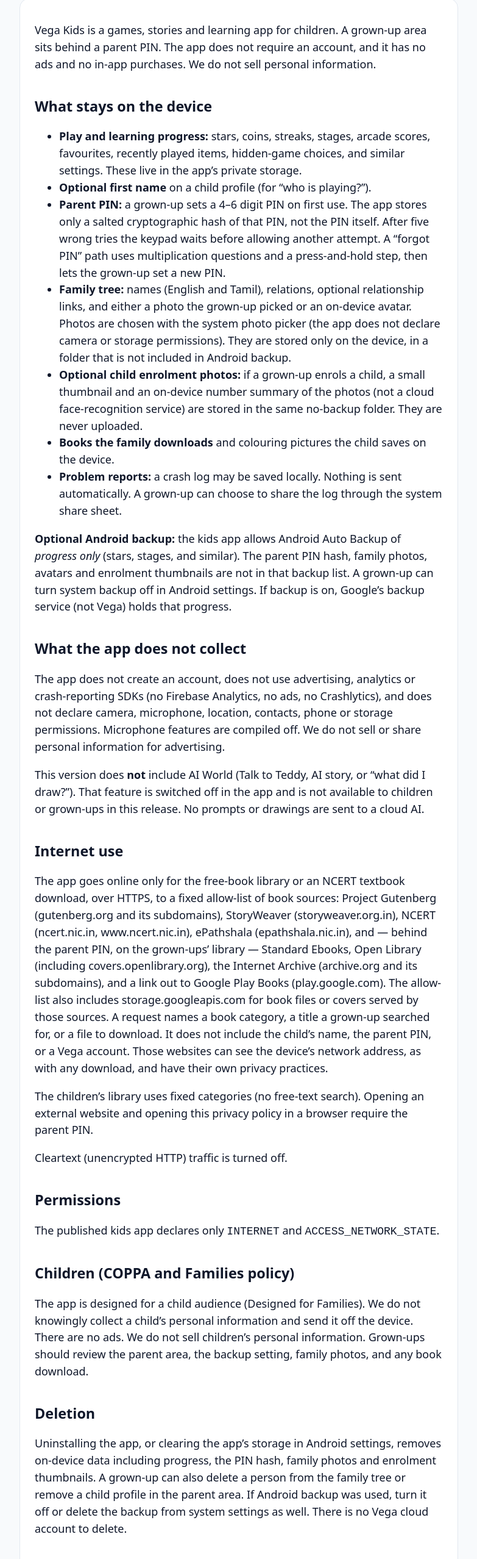
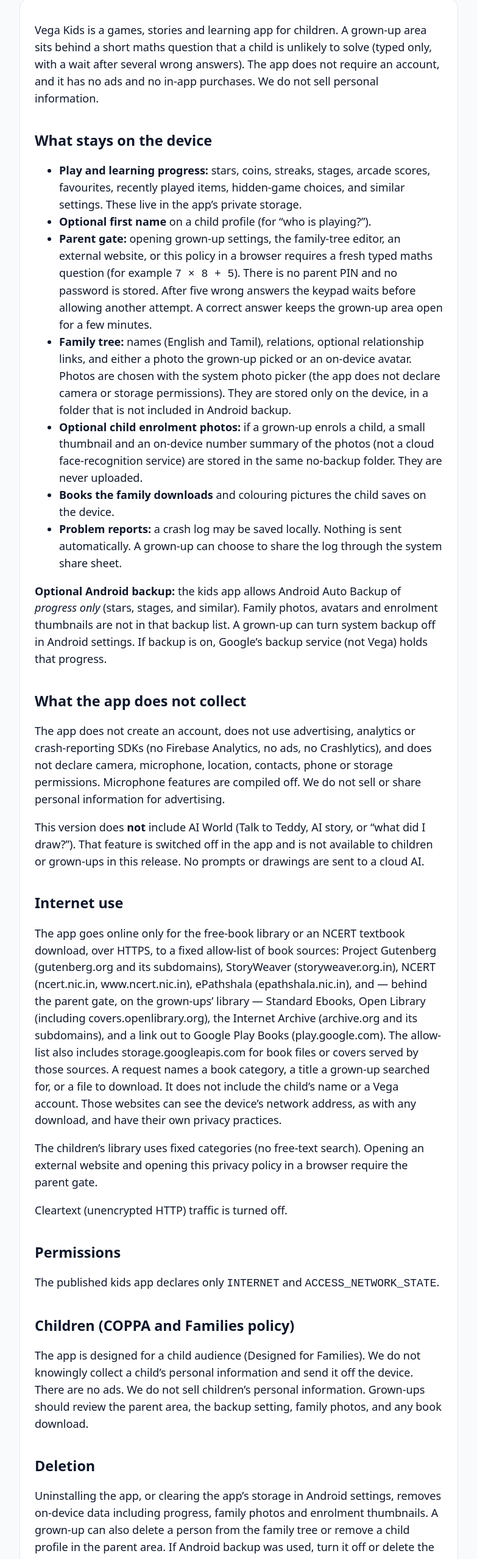
Before and after one commit to dhaneeswaran/vega-kids-privacy, a plain HTML site: page index.html in a window 1280 px wide. Shown: the part 244-2800 px from the top of the page at 61% size, without its empty margins (248-1031 px from the left). Drawn offline with Linux system fonts and the light colour scheme.

Commit message:
Remove parent PIN from the Vega Kids privacy policy
Build 104 uses a typed maths parent gate and does not store a PIN or
password. The policy now matches the published app.

```diff
--- a/index.html
+++ b/index.html
@@ -28,20 +28,20 @@ footer { margin-top: 48px; font-size: 0.9rem; color: var(--muted); }
 </header>
 <div class="card">
 
-<p>Vega Kids is a games, stories and learning app for children. A grown-up area sits behind a parent PIN. The app does not require an account, and it has no ads and no in-app purchases. We do not sell personal information.</p>
+<p>Vega Kids is a games, stories and learning app for children. A grown-up area sits behind a short maths question that a child is unlikely to solve (typed only, with a wait after several wrong answers). The app does not require an account, and it has no ads and no in-app purchases. We do not sell personal information.</p>
 
 <h2>What stays on the device</h2>
 <ul>
   <li><strong>Play and learning progress:</strong> stars, coins, streaks, stages, arcade scores, favourites, recently played items, hidden-game choices, and similar settings. These live in the app’s private storage.</li>
   <li><strong>Optional first name</strong> on a child profile (for “who is playing?”).</li>
-  <li><strong>Parent PIN:</strong> a grown-up sets a 4–6 digit PIN on first use. The app stores only a salted cryptographic hash of that PIN, not the PIN itself. After five wrong tries the keypad waits before allowing another attempt. A “forgot PIN” path uses multiplication questions and a press-and-hold step, then lets the grown-up set a new PIN.</li>
+  <li><strong>Parent gate:</strong> opening grown-up settings, the family-tree editor, an external website, or this policy in a browser requires a fresh typed maths question (for example <code>7 × 8 + 5</code>). There is no parent PIN and no password is stored. After five wrong answers the keypad waits before allowing another attempt. A correct answer keeps the grown-up area open for a few minutes.</li>
   <li><strong>Family tree:</strong> names (English and Tamil), relations, optional relationship links, and either a photo the grown-up picked or an on-device avatar. Photos are chosen with the system photo picker (the app does not declare camera or storage permissions). They are stored only on the device, in a folder that is not included in Android backup.</li>
   <li><strong>Optional child enrolment photos:</strong> if a grown-up enrols a child, a small thumbnail and an on-device number summary of the photos (not a cloud face-recognition service) are stored in the same no-backup folder. They are never uploaded.</li>
   <li><strong>Books the family downloads</strong> and colouring pictures the child saves on the device.</li>
   <li><strong>Problem reports:</strong> a crash log may be saved locally. Nothing is sent automatically. A grown-up can choose to share the log through the system share sheet.</li>
 </ul>
 
-<p><strong>Optional Android backup:</strong> the kids app allows Android Auto Backup of <em>progress only</em> (stars, stages, and similar). The parent PIN hash, family photos, avatars and enrolment thumbnails are not in that backup list. A grown-up can turn system backup off in Android settings. If backup is on, Google’s backup service (not Vega) holds that progress.</p>
+<p><strong>Optional Android backup:</strong> the kids app allows Android Auto Backup of <em>progress only</em> (stars, stages, and similar). Family photos, avatars and enrolment thumbnails are not in that backup list. A grown-up can turn system backup off in Android settings. If backup is on, Google’s backup service (not Vega) holds that progress.</p>
 
 <h2>What the app does not collect</h2>
 <p>The app does not create an account, does not use advertising, analytics or crash-reporting SDKs (no Firebase Analytics, no ads, no Crashlytics), and does not declare camera, microphone, location, contacts, phone or storage permissions. Microphone features are compiled off. We do not sell or share personal information for advertising.</p>
@@ -49,8 +49,8 @@ footer { margin-top: 48px; font-size: 0.9rem; color: var(--muted); }
 <p>This version does <strong>not</strong> include AI World (Talk to Teddy, AI story, or “what did I draw?”). That feature is switched off in the app and is not available to children or grown-ups in this release. No prompts or drawings are sent to a cloud AI.</p>
 
 <h2>Internet use</h2>
-<p>The app goes online only for the free-book library or an NCERT textbook download, over HTTPS, to a fixed allow-list of book sources: Project Gutenberg (gutenberg.org and its subdomains), StoryWeaver (storyweaver.org.in), NCERT (ncert.nic.in, www.ncert.nic.in), ePathshala (epathshala.nic.in), and — behind the parent PIN, on the grown-ups’ library — Standard Ebooks, Open Library (including covers.openlibrary.org), the Internet Archive (archive.org and its subdomains), and a link out to Google Play Books (play.google.com). The allow-list also includes storage.googleapis.com for book files or covers served by those sources. A request names a book category, a title a grown-up searched for, or a file to download. It does not include the child’s name, the parent PIN, or a Vega account. Those websites can see the device’s network address, as with any download, and have their own privacy practices.</p>
-<p>The children’s library uses fixed categories (no free-text search). Opening an external website and opening this privacy policy in a browser require the parent PIN.</p>
+<p>The app goes online only for the free-book library or an NCERT textbook download, over HTTPS, to a fixed allow-list of book sources: Project Gutenberg (gutenberg.org and its subdomains), StoryWeaver (storyweaver.org.in), NCERT (ncert.nic.in, www.ncert.nic.in), ePathshala (epathshala.nic.in), and — behind the parent gate, on the grown-ups’ library — Standard Ebooks, Open Library (including covers.openlibrary.org), the Internet Archive (archive.org and its subdomains), and a link out to Google Play Books (play.google.com). The allow-list also includes storage.googleapis.com for book files or covers served by those sources. A request names a book category, a title a grown-up searched for, or a file to download. It does not include the child’s name or a Vega account. Those websites can see the device’s network address, as with any download, and have their own privacy practices.</p>
+<p>The children’s library uses fixed categories (no free-text search). Opening an external website and opening this privacy policy in a browser require the parent gate.</p>
 <p>Cleartext (unencrypted HTTP) traffic is turned off.</p>
 
 <h2>Permissions</h2>
@@ -60,7 +60,7 @@ footer { margin-top: 48px; font-size: 0.9rem; color: var(--muted); }
 <p>The app is designed for a child audience (Designed for Families). We do not knowingly collect a child’s personal information and send it off the device. There are no ads. We do not sell children’s personal information. Grown-ups should review the parent area, the backup setting, family photos, and any book download.</p>
 
 <h2>Deletion</h2>
-<p>Uninstalling the app, or clearing the app’s storage in Android settings, removes on-device data including progress, the PIN hash, family photos and enrolment thumbnails. A grown-up can also delete a person from the family tree or remove a child profile in the parent area. If Android backup was used, turn it off or delete the backup from system settings as well. There is no Vega cloud account to delete.</p>
+<p>Uninstalling the app, or clearing the app’s storage in Android settings, removes on-device data including progress, family photos and enrolment thumbnails. A grown-up can also delete a person from the family tree or remove a child profile in the parent area. If Android backup was used, turn it off or delete the backup from system settings as well. There is no Vega cloud account to delete.</p>
 
 <h2>Contact</h2>
 <p>For privacy questions, contact Dhaneeswaran at <a href="mailto:dhaneeswaran.r@gmail.com">dhaneeswaran.r@gmail.com</a>.</p>
```
